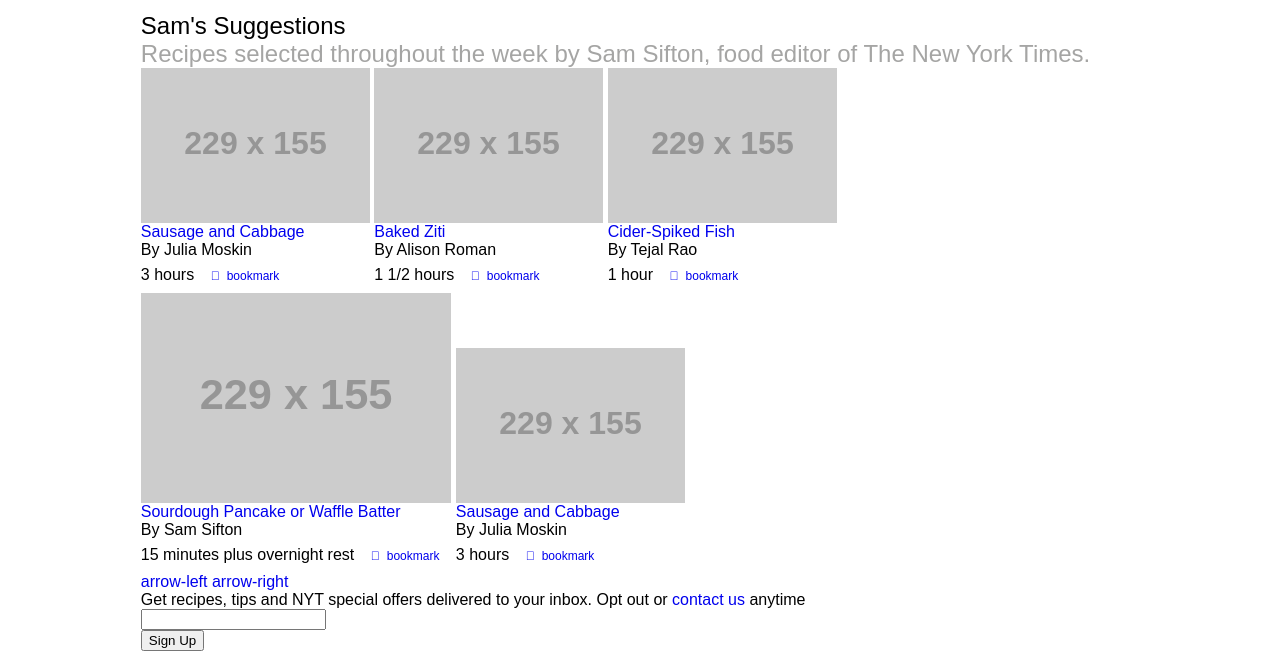
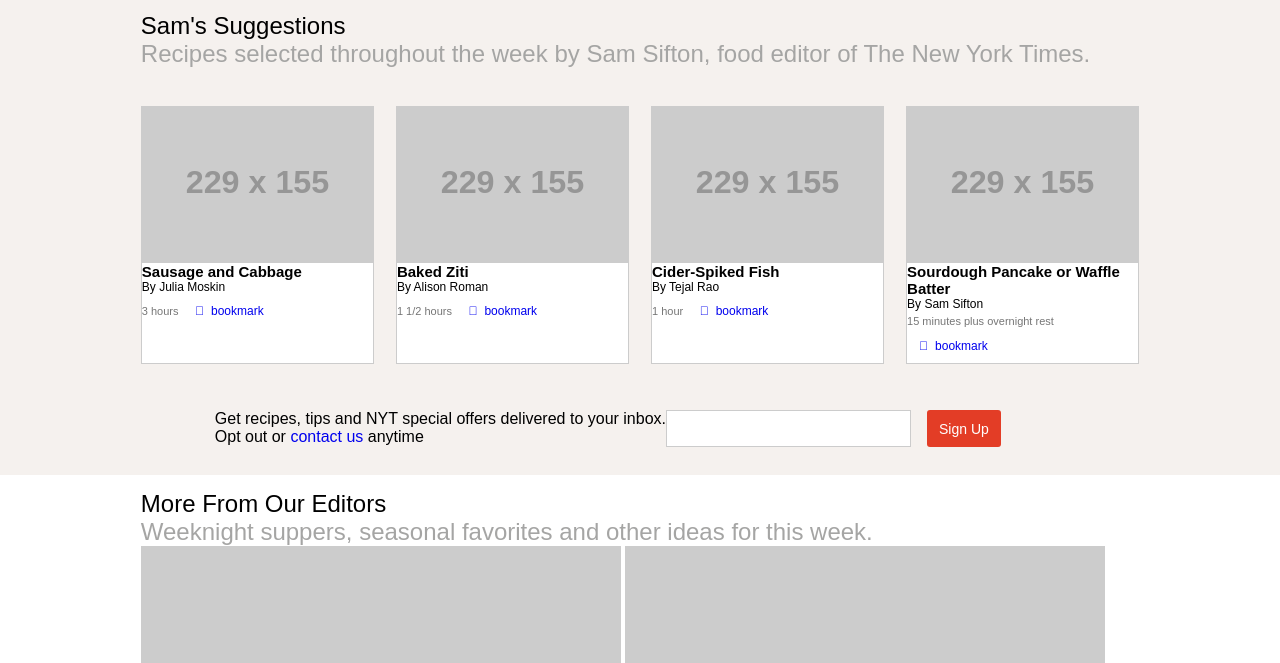
Before and after one commit to sdhanrajaxioned/cooking_Sass, a website: page index.html in a window 1280 px wide. Shown: the part 730-1393 px from the top of the page. Drawn offline with Linux system fonts and the light colour scheme; placeholder pictures from the web are drawn by us.

Commit message:
added sams suggestion section and button components

```diff
--- a/assets/sass/base/_common.scss
+++ b/assets/sass/base/_common.scss
@@ -60,6 +60,32 @@
   font-size: 24px;
 }
 
+.recipe-name {
+  font-size: 15px;
+  font-weight: 900;
+
+  & a {
+    color: $secondary-color;
+    @include hover_effect(995px){
+      &:hover {
+        color: $primary-color;
+        @include transition-hover();
+      }
+    }
+  }
+}
+
+.chef {
+  font-size: 12px;
+  font-weight: 300;
+}
+
+.time {
+  color: #767676;
+  font-size: 11px;
+  font-weight: 300;
+}
+
 .navbar {
   a.color-primary { color: $primary-color ;}
 }
--- /dev/null
+++ b/assets/sass/components/_buttons.scss
@@ -0,0 +1,17 @@
+.sign-up-btn {
+  padding: 0 12px;
+  margin-left: 16px;
+  border: none;
+  border-radius: 3px;
+  color: $white;
+  background: $primary-color;
+  font-size: 14px;
+
+  @include hover_effect(995px) {
+    &:hover {
+      color: $white;
+      background-color: $secondary-color;
+      @include transition-hover();
+    }
+  }
+}
--- /dev/null
+++ b/assets/sass/layout/_sams-suggestion.scss
@@ -0,0 +1,52 @@
+.sams-suggestion {
+  background-color: $bg-color;
+  &__recipe-cards {
+    padding-top: 38px;
+    display: flex;
+    flex-wrap: wrap;
+    justify-content: space-between;
+    &__recipe-card {
+      flex-basis: 23.35%;
+      margin-right: 2.2%;
+      background-color: $white;
+      border: 1px solid #ccc;
+
+      &:last-child { display: none;}
+      &:nth-child(4) { margin-right: 0;}
+
+    }
+  }
+  @at-root
+  .arrow-left {
+    display: none;
+  }
+
+  .arrow-right {
+    text-indent: -9999px;
+  }
+
+  @at-root
+  .sams-newsletter {
+    display: flex;
+    padding: 28px 74px;
+  }
+
+  @at-root
+  .newsletter-grey-txt { display: block; }
+
+  &__newsletter-form {
+    display: flex;
+
+    @at-root
+    .email-container {
+      width: 245px;
+    }
+    @at-root
+    .email-field {
+      width: 100%;
+      padding: 10px 5px;
+      border: 1px solid #ccc;
+    }
+  }
+
+}
--- a/assets/sass/layout/_what-to-cook.scss
+++ b/assets/sass/layout/_what-to-cook.scss
@@ -1,6 +1,7 @@
 .what-to-cook {
+  background-color: $bg-color;
   & {
-    margin-top: 52px;
+    padding-top: 52px;
     text-align: center;
   }
 
--- a/assets/sass/styles.scss
+++ b/assets/sass/styles.scss
@@ -6,3 +6,6 @@
 @import "layout/header";
 @import "layout/banner";
 @import "layout/what-to-cook";
+@import "layout/sams-suggestion";
+//components
+@import "components/buttons";
--- a/assets/sass/utilities/_variable.scss
+++ b/assets/sass/utilities/_variable.scss
@@ -5,6 +5,7 @@
 $white: #fff;
 $indent: -9999px;
 $grey-subtxt: #A5A5A4;
+$bg-color: #F5F1EE;
 // fonts size
 $heading-txt-size: 25px;
 $heading-subtxt-size: 27.5px;
```
Also changed, not shown: assets/css/style.css, 1 other file.
